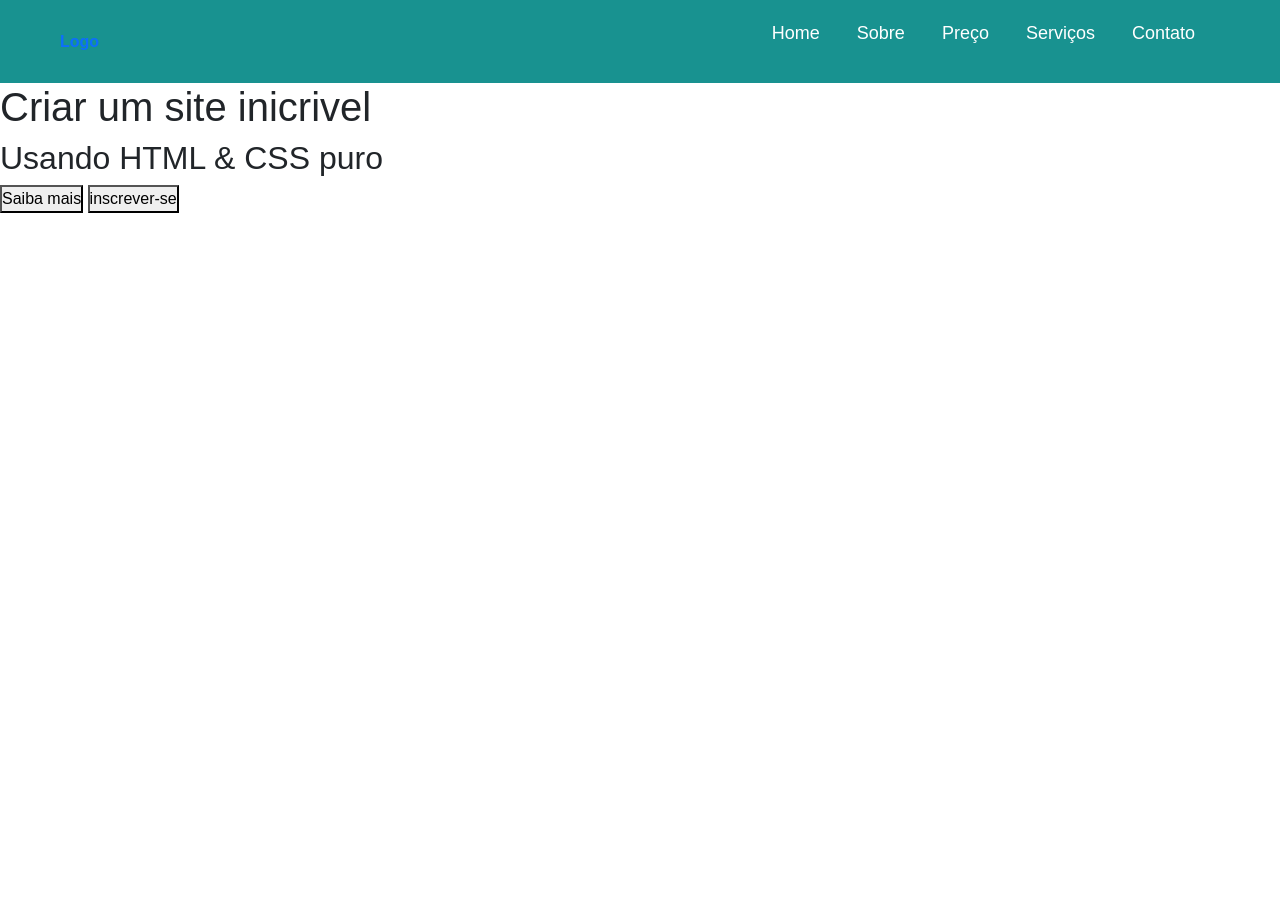
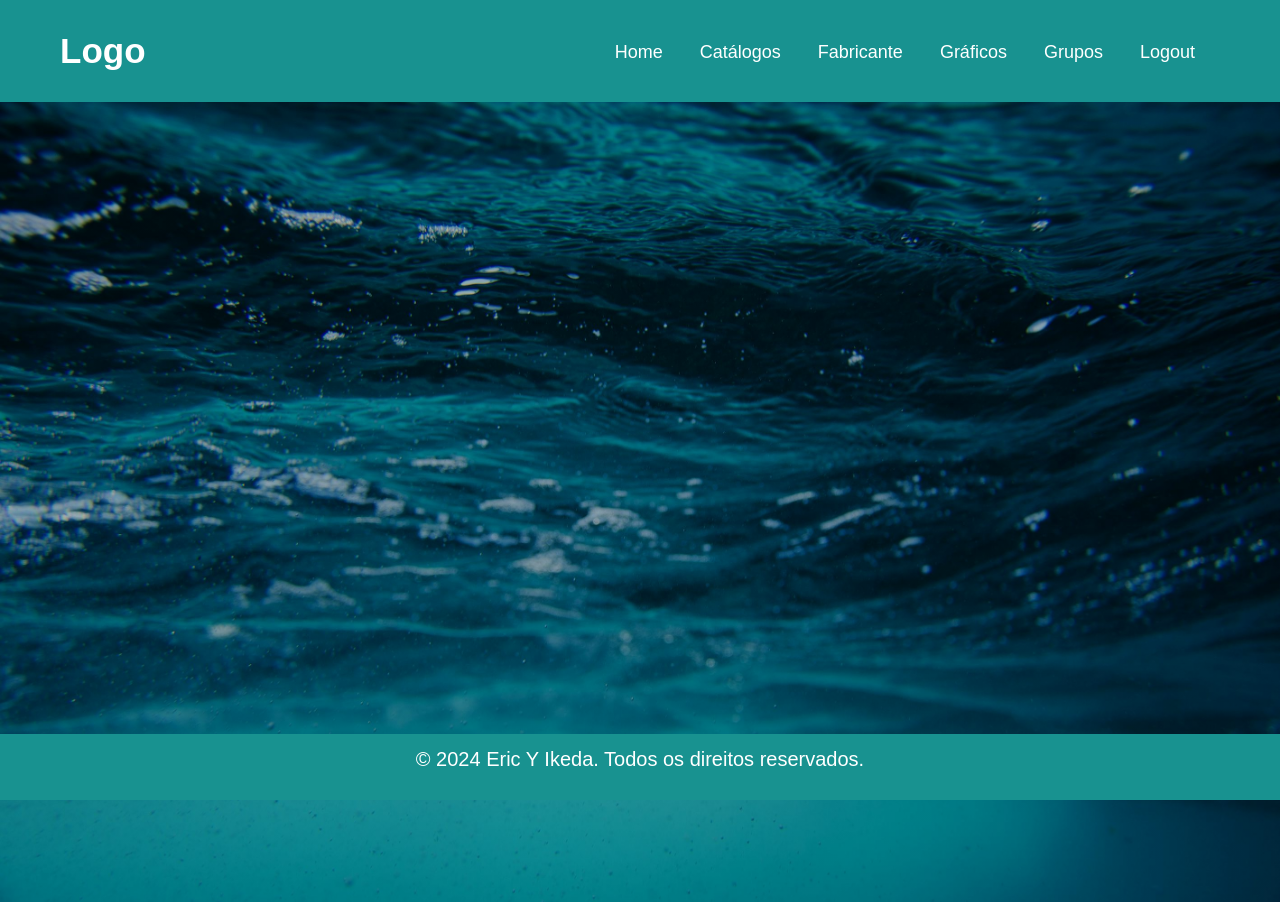
Before and after one commit to EricIkeda1/Projeto_Arquitetura_de_Software, a Django app: page /inicio/ in a window 1280 px wide. Before the commit the page ends 213 px from the top, so only its background shows below. Run offline with Django 5.2, Linux system fonts and the light colour scheme; a user stored in the database is signed in; some web fonts are replaced.

Commit message:
Pagina de Inicio melhorado

```diff
--- a/Login/cadastro_app/static/style_inicio.css
+++ b/Login/cadastro_app/static/style_inicio.css
@@ -1,9 +1,14 @@
 @import url('https://fonts.googleapis.com/css2?family=Pooping:wght@300;400;500;600&display=swap');
+
 *{
     margin: 0;
     padding: 0;
     box-sizing: border-box;
     font-family: 'Poppins', sans-serif;
+}
+
+body {
+    overflow: hidden;
 }
 
 nav{
@@ -13,18 +18,22 @@ nav{
     justify-content: space-between;
     align-items: center;
 }
+
 nav .logo a{
     text-decoration: none;
-    color: #fff
-    font-size 35px;
+    color: #fff;
+    font-size: 35px;
     font-weight: 600;
 }
-nav ul{
+
+nav ul {
     display: flex;
     align-items: center;
     list-style: none;
     padding: 10px;
+    margin-top: 0.5cm;
 }
+
 nav li{
     margin-left: 7px;
 }
@@ -44,7 +53,38 @@ nav li a:hover{
     color: black;
 }
 
-.banner{
+.banner {
     height: 100vh;
-    background-color: linenar-gradient(rgba(0,0,0,0.281), rgba(0,0,0,0.308),url('backgroud.jpg'));
+    background: linear-gradient(rgba(0, 0, 0, 0.281), rgba(0, 0, 0, 0.308)), url('pexels-earano-1350197.jpg');
+    background-size: cover;
+    background-position: center;
+    background-repeat: no-repeat;
+    display: flex;
+    align-items: center;
+    justify-content: center;
+    text-align: center;
 }
+
+.texto .titulo {
+    color: #fff;
+    font-size: 60px;
+    font-weight: 600;
+}
+
+.texto .sub_titulo{
+    color: #fff;
+    font-size: 58px;
+    font-weight: 600;
+}
+
+footer {
+    background-color: #189290;
+    color: #fff;
+    text-align: center;
+    padding: 10px;
+    position: fixed;
+    bottom: 0;
+    left: 0;
+    width: 100%;
+    font-size: 20px;
+}
--- a/Login/cadastro_app/templates/Inicio.html
+++ b/Login/cadastro_app/templates/Inicio.html
@@ -12,28 +12,24 @@
 </head>
 <body>
     <nav>
-
         <div class="logo">
-            <a href="Inicio.html">Logo</a>
+            <a href="">Logo</a>
         </div>
-
         <ul>
-            <li> <a href="#"> Home </a> </li>
-            <li> <a href="#"> Sobre </a> </li>
-            <li> <a href="#"> Preço </a> </li>
-            <li> <a href="#"> Serviços </a> </li>
-            <li> <a href="#"> Contato </a> </li>
+            <li><a href="">Home</a></li>
+            <li><a href="{% url 'listar_produtos' %}">Catálogos</a></li>
+            <li><a href="{% url 'cadastro_fabricante' %}">Fabricante</a></li>
+            <li><a href="{% url 'graficos' %}">Gráficos</a></li>
+            <li><a href="{% url 'listar_grupos' %}">Grupos</a></li>
+            <li><a href="{% url 'login' %}">Logout</a></li>
         </ul>
-
     </nav>
-    <selection class="banner">
+    <section class="banner">
         <div class="texto">
-            <h1 class="titulo">Criar um site inicrivel</h1>
-            <h2 class="sub_titulo">Usando HTML & CSS puro</h2>
-            <div class="botoes">
-            <button>Saiba mais</button>
-            <button>inscrever-se</button>
         </div>
-    </selection>
+    </section>
+    <footer>
+        <p>© 2024 Eric Y Ikeda. Todos os direitos reservados.</p>
+    </footer>
 </body>
 </html>
```
Also changed, not shown: Login/cadastro_app/static/pexels-earano-1350197.jpg (renamed from Login/cadastro_app/static/backgroud.jpg), Login/db.sqlite3.
